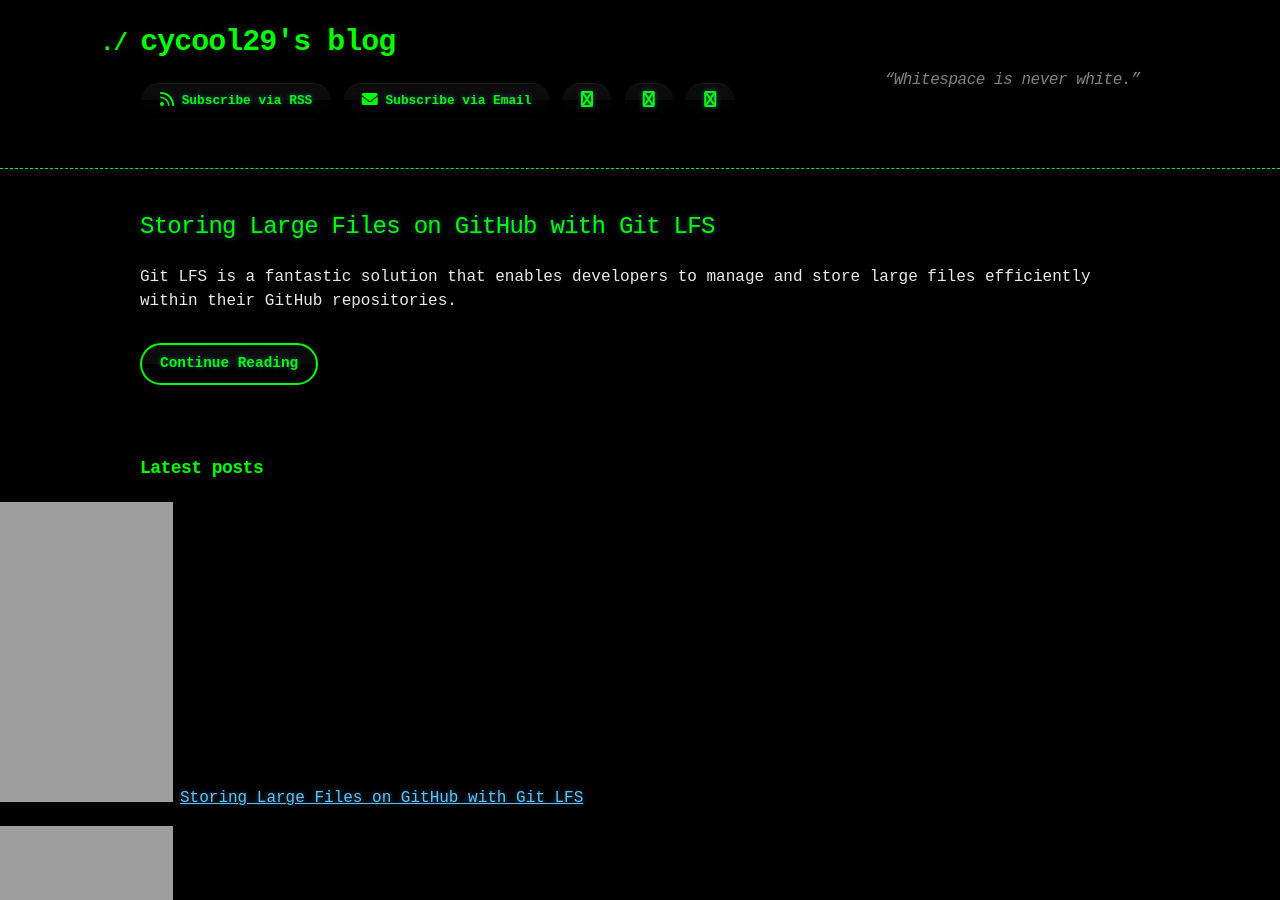
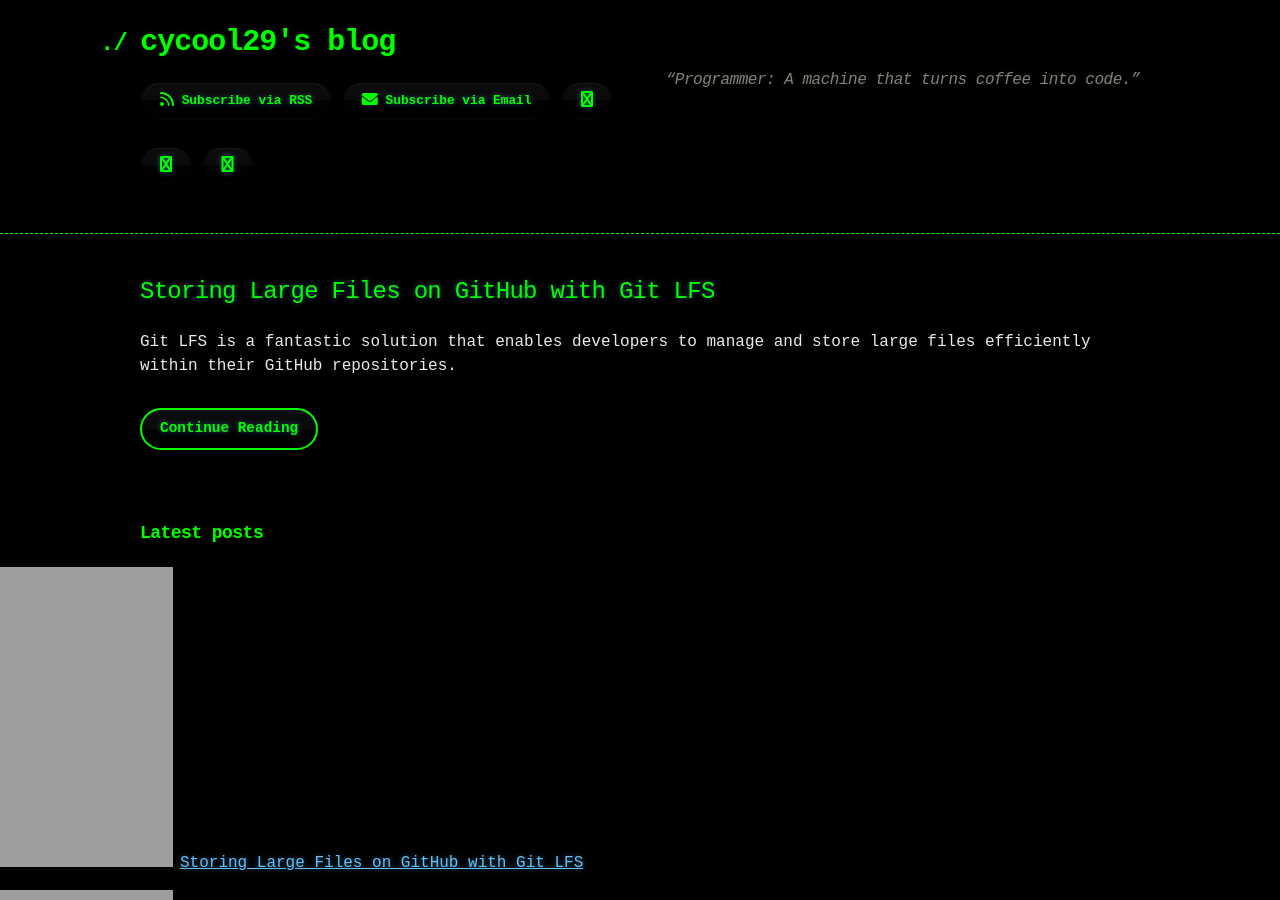
Before and after one commit to cycool29/cycool29.github.io, a Jekyll site: the page built from index.md, in a window 1280 px wide and 900 px high. Built offline with Jekyll 4.4.1, drawn with Linux system fonts in a browser that asks for light colours; a style sheet for code colours, icons or effects is not loaded.

Commit message:
Update quotes

```diff
--- a/_config.yml
+++ b/_config.yml
@@ -1,5 +1,5 @@
 title: cycool29's blog
-description: "“Whitespace is never white.” "
+description: "“Programmer: A machine that turns coffee into code.” "
 bio: A high school student. Intermediate in Python, Git, Bash. Learning JavaScript. He/Him. "
 author: cycool29
 url: https://cycool29.github.io
```
